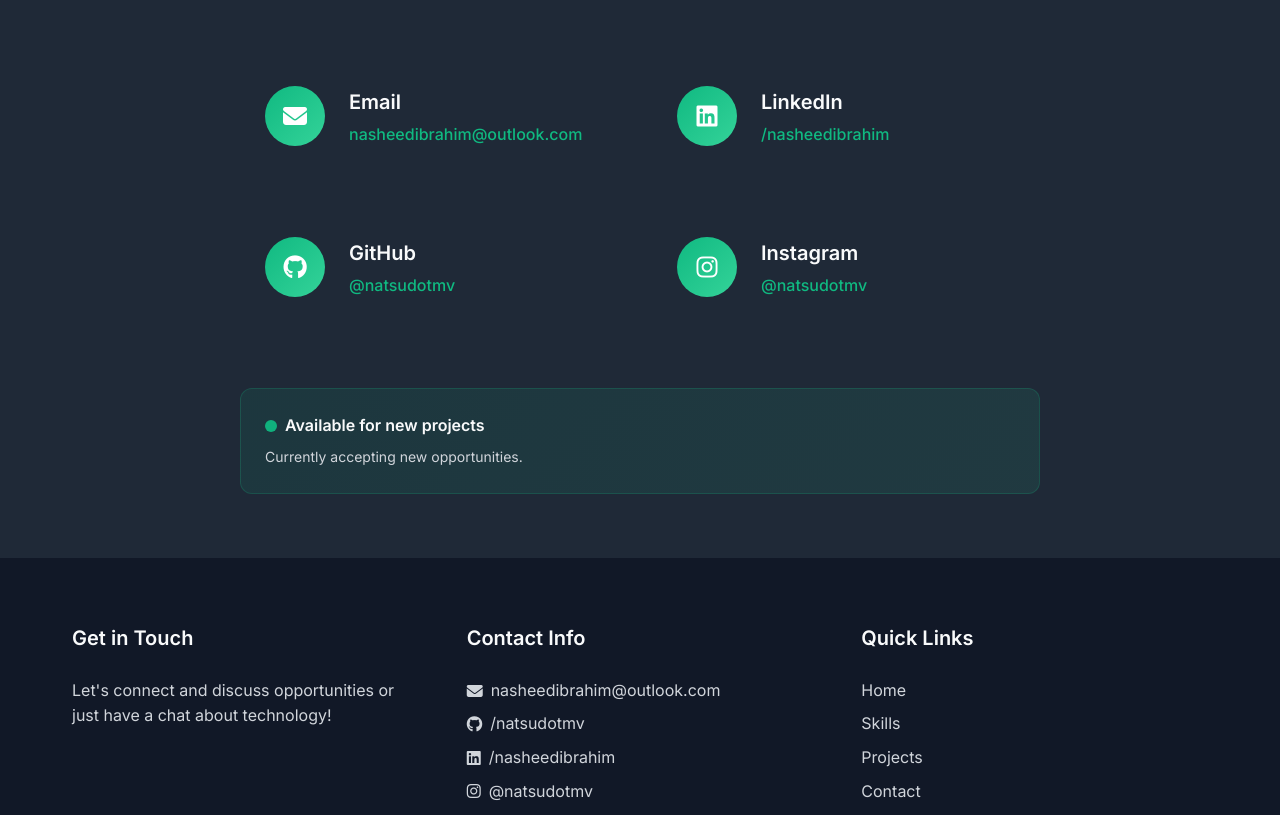
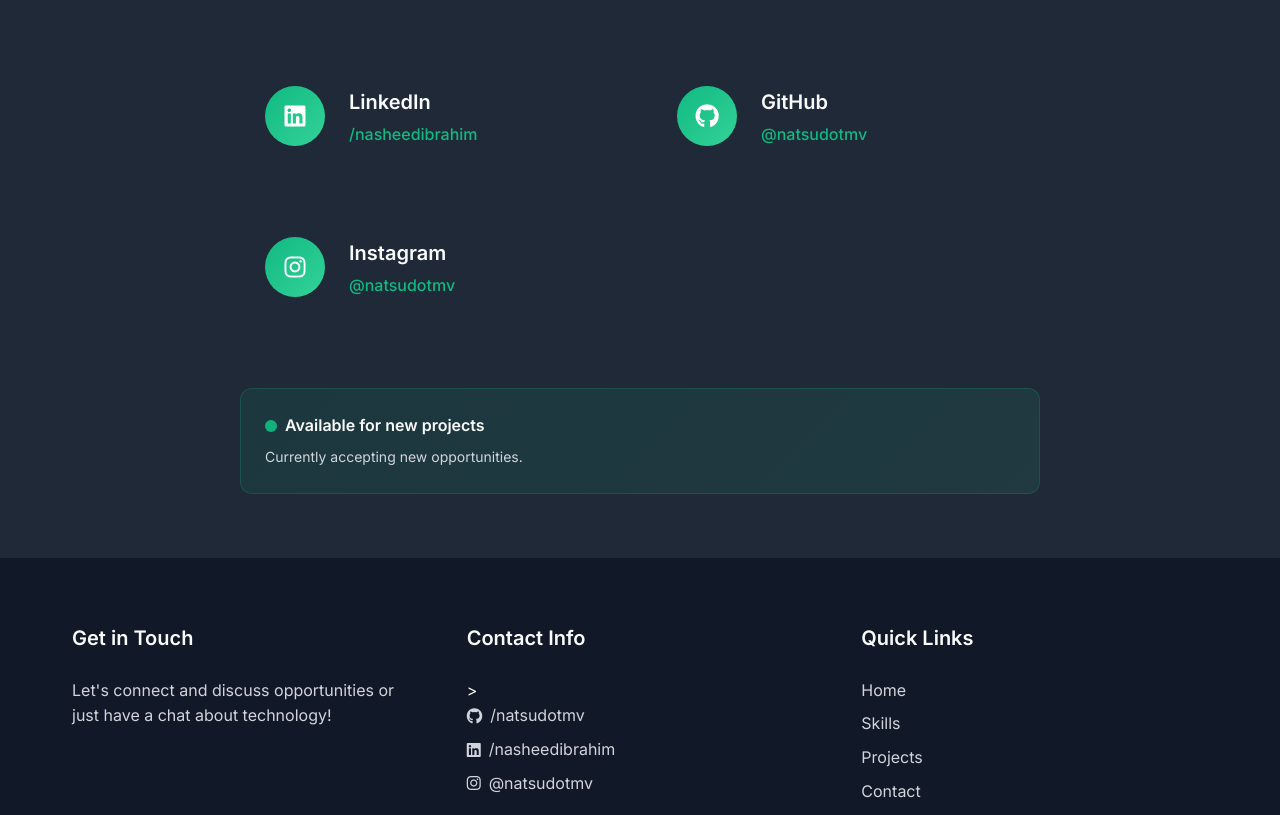
Before and after one commit to natsudotmv/natsudotmv.github.io, a plain HTML site: page contact.html in a window 1280 px wide. Shown: the part 285-1100 px from the top of the page. Drawn offline with nearby package versions, Linux system fonts and the light colour scheme.

Commit message:
remvoved some

```diff
--- a/contact.html
+++ b/contact.html
@@ -51,16 +51,6 @@
                     <div class="contact-methods">
                         <div class="contact-method">
                             <div class="method-icon">
-                                <i class="fas fa-envelope"></i>
-                            </div>
-                            <div class="method-info">
-                                <h3>Email</h3>
-                                <a href="mailto:nasheedibrahim@outlook.com" class="method-link">nasheedibrahim@outlook.com</a>
-                            </div>
-                        </div>
-
-                        <div class="contact-method">
-                            <div class="method-icon">
                                 <i class="fab fa-linkedin"></i>
                             </div>
                             <div class="method-info">
@@ -112,13 +102,7 @@
                 </div>
                 <div class="footer-section">
                     <h3>Contact Info</h3>
-                    <ul class="contact-list">
-                        <li>
-                            <a href="mailto:nasheedibrahim@outlook.com">
-                                <i class="fas fa-envelope"></i>
-                                nasheedibrahim@outlook.com
-                            </a>
-                        </li>
+                    <ul class="contact-list">>
                         <li>
                             <a href="https://github.com/natsudotmv" target="_blank" rel="noopener">
                                 <i class="fab fa-github"></i>
```
Also changed, not shown: index.html (+0 -8 lines), projects.html (+0 -5 lines), skill.html (+0 -5 lines).
